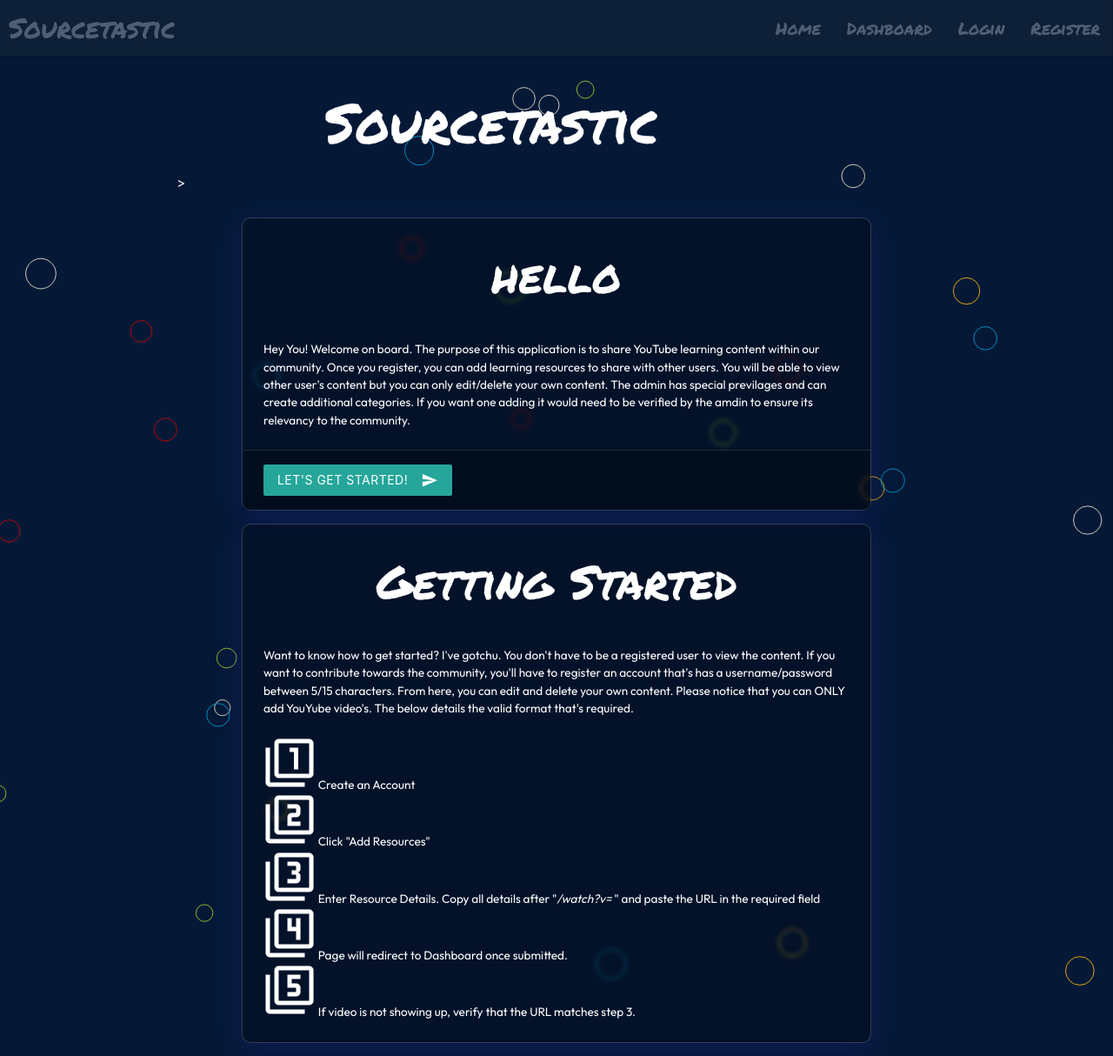
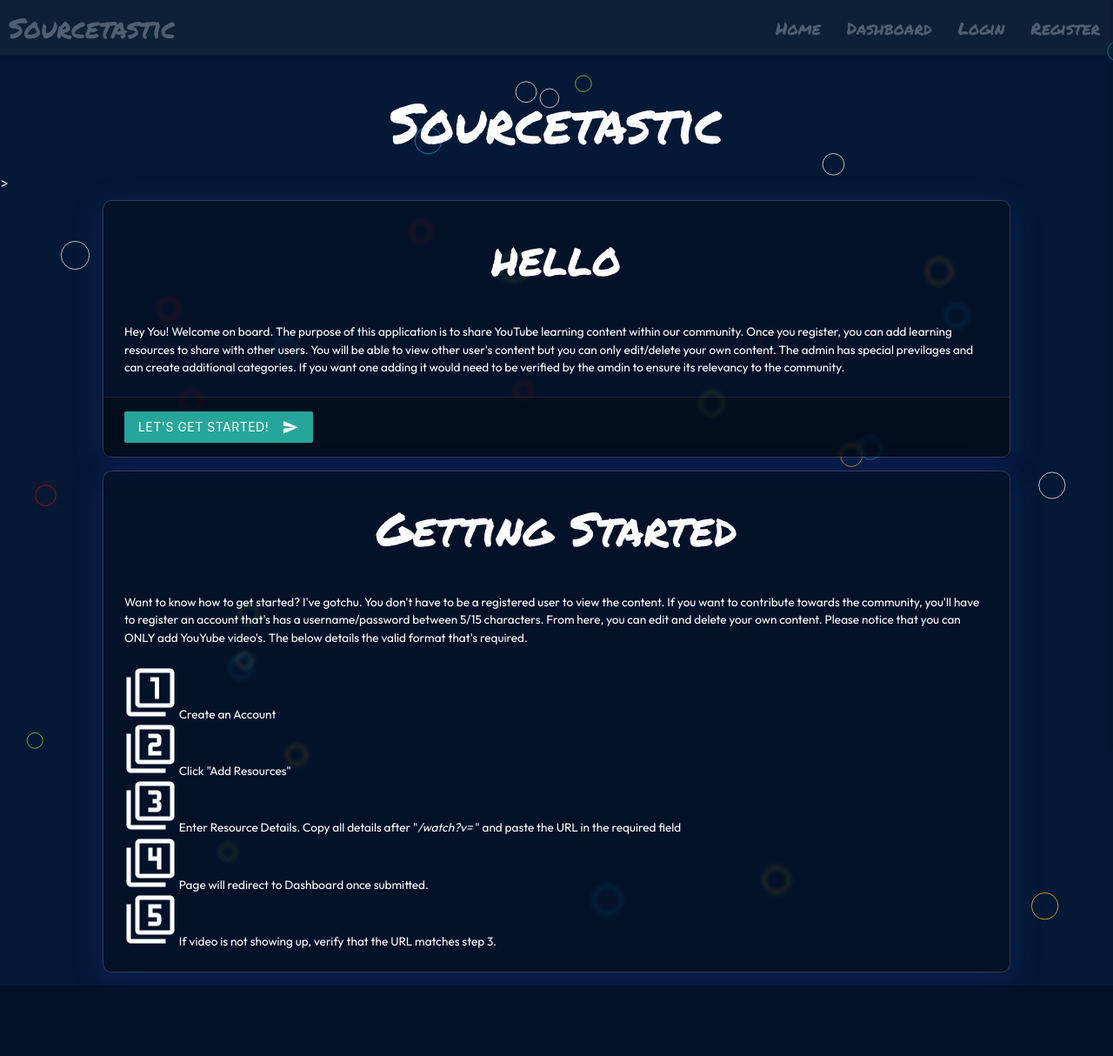
Before and after one commit to shaff600/Sourcetastic, a Flask app: page / in a window 1280 px wide. Shown: the whole page at 87% size. After the commit the page ends 1133 px from the top, so only its background shows below. Run offline with Flask 2, Linux system fonts and the light colour scheme; some libraries are stand-ins or nearby versions.

Commit message:
deleted container on home page

```diff
--- a/templates/home.html
+++ b/templates/home.html
@@ -1,12 +1,7 @@
 {% extends "base.html" %}
 {% block content %}
-<div class="container">
 
-<div class="row">
-    <div class="col s12 m10 ">
-   <h1 class="center-align">Sourcetastic</h1>>
-    </div>
-</div>
+<h1 class="center-align">Sourcetastic</h1>>
 <div class="row">
     <div class="col s12 m10 offset-m1">
       <div class="card ">
```
